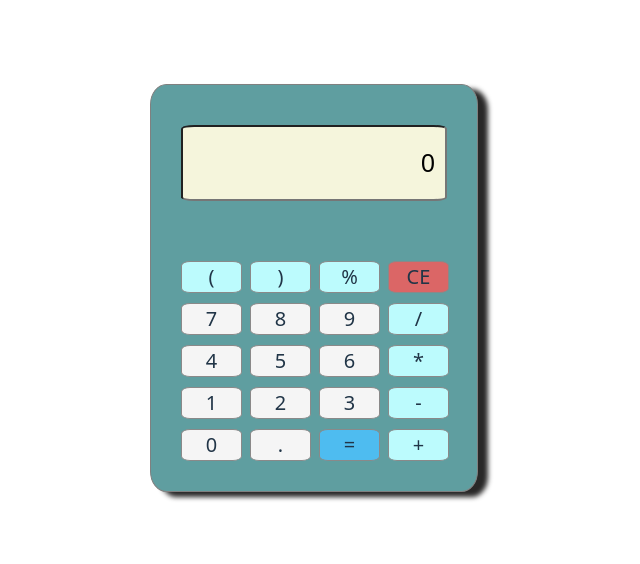
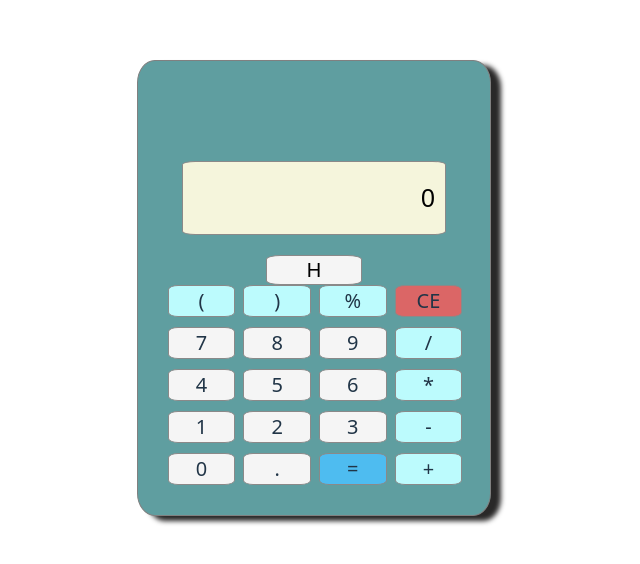
Before and after one commit to tstoof/Ayvens, a Vue app: page / in a window 1280 px wide. Shown: the part 112-676 px from the top of the page, without its empty margins (326-966 px from the left). Built offline with nearby package versions, Linux system fonts and the light colour scheme.

Commit message:
added history list (not yet clickable)

```diff
--- a/src/App.vue
+++ b/src/App.vue
@@ -2,11 +2,13 @@
 import { ref } from 'vue'
 import Buttons from './components/Buttons.vue'
 import Screen from './components/Screen.vue'
+import History from './components/History.vue'
 
 const result = ref('0')
 const buttons = ['(', ')', '%', 'CE', '7', '8', '9','/','4', '5', '6','*','1', '2', '3','-', '0', '.', '=', '+' ]
 const buttonsDisabled = ref(false)
 const operatorsList = ['(', ')', '+', '-', '%', '*', '/']
+const resultHistory: any[] = []
 
 const handleClick = (value: string) => {
     const lastChar = result.value[result.value.length - 1]
@@ -23,7 +25,10 @@ const handleClick = (value: string) => {
     if (value === "=") {
 
         try {
-            result.value = eval(result.value).toString()
+            const computed = eval(result.value).toString()
+            const historyEntry =`${result.value} = ${computed}`
+            resultHistory.push(historyEntry)
+            result.value = computed
         }
         catch (error) {
             result.value = "Error"
@@ -53,27 +58,31 @@ const handleClick = (value: string) => {
     }
 }
 
-
+const setResult = (val: string) => {
+  result.value = val
+}
 
 </script>
 
 <template>
     <div id="calculator_background">
-        <Screen/>
+        <Screen
+          :result="result"
+          :setResult="setResult"
+          :buttonsDisabled="buttonsDisabled"
+        />
+
+        <History :resultHistory="resultHistory"/>
+
         <div id="buttons_container">
-            <div
-                class="button"
-                v-for="(button, index) in buttons"
-                :key="index"
-                @click="handleClick(button)"
-                :style="{pointerEvents: buttonsDisabled?'none': 'auto', opacity: buttonsDisabled ? 0.5 : 1 }"
-            >
-                <Buttons :operator="button"/>
-            </div>
+            <Buttons
+              v-for="(button, index) in buttons"
+              :key="index"
+              :operator="button"
+              :style="{pointerEvents: buttonsDisabled?'none': 'auto', opacity: buttonsDisabled ? 0.5 : 1 }"
+              @click="handleClick(button)"
+            />
         </div>
-
-
-
     </div>
 </template>
 
--- a/src/components/Buttons.vue
+++ b/src/components/Buttons.vue
@@ -1,10 +1,9 @@
 <script setup lang="ts">
-const props = defineProps<{
-  operator: string
-}>()
+  const props = defineProps<{
+    operator: string
+  }>()
 
-// Define which symbols are operators
-const operatorSymbols = ['+', '-', '*', '/', '%', '(', ')']
+  const operatorSymbols = ['+', '-', '*', '/', '%', '(', ')']
 </script>
 
 <template>
--- /dev/null
+++ b/src/components/History.vue
@@ -0,0 +1,42 @@
+<script setup lang="ts">
+import { ref } from 'vue'
+
+const props = defineProps<{
+  resultHistory: string[]
+}>()
+
+const showHistory = ref(false)
+
+const toggleHistory = () => {
+  showHistory.value = !showHistory.value
+}
+</script>
+
+<template>
+  <button id="history-button" @click="toggleHistory">
+    H
+  </button>
+
+  <div id="historyContainer"v-if="showHistory">
+    <div v-for="(item, index) in props.resultHistory" :key="index">
+      {{ item }}
+    </div>
+  </div>
+</template>
+
+<style scoped>
+#history-button {
+  border: 1px solid rgb(138, 137, 137);
+  cursor: pointer;
+  text-align: center;
+  font-size: 20px;
+  border-radius: 15%;
+  height: 30px;
+  width: 33%;
+  background-color: whitesmoke;
+}
+
+#historyContainer {
+    background-color: rgb(255, 255, 255);
+}
+</style>
--- a/src/components/Screen.vue
+++ b/src/components/Screen.vue
@@ -1,56 +1,49 @@
 <script setup lang="ts">
-    import { ref } from 'vue'
+import { defineProps } from 'vue'
 
-    const result = ref('0')
-    const buttonsDisabled = ref(false)
+const props = defineProps<{
+    result: string
+    setResult: (val: string) => void
+    buttonsDisabled: boolean
+}>()
 
 const handleEnter = () => {
     try {
-            result.value = eval(result.value).toString()
+        props.setResult(eval(props.result).toString())
     } catch {
-            result.value = 'Error'
-            buttonsDisabled.value = true
-            setTimeout(() => {
-                result.value = '0'
-                buttonsDisabled.value = false
-            }, 1000)
+        props.setResult('Error')
+        setTimeout(() => props.setResult('0'), 1000)
     }
 }
 
 const handleInput = (e: Event) => {
     const target = e.target as HTMLInputElement
-        target.value = target.value.replace(/,/g, '.')
-        result.value = target.value
-        if (result.value.length === 0) {
-            result.value = "0"
+    const newValue = target.value.replace(/,/g, '.')
+    props.setResult(newValue)
 }
-    }
-
 </script>
 
 <template>
-
-    <input id="screen"
+  <input
+    id="screen"
     type="text"
-        v-model="result"
+    :value="props.result"
     @input="handleInput"
     @keyup.enter="handleEnter"
+    :disabled="props.buttonsDisabled"
   />
-
 </template>
 
 <style scoped>
-
 #screen {
   background-color: beige;
   width: 250px;
-        position: relative;
   height: 70px;
-        top: -60px;
   font-size: 25px;
   text-align: right;
   padding-right: 10px;
   border-radius: 5%;
+  border: 1px solid rgb(138, 137, 137);
+  margin-bottom: 20px;
 }
-
 </style>
```
Lines whose indentation alone changed are shown as unchanged.
